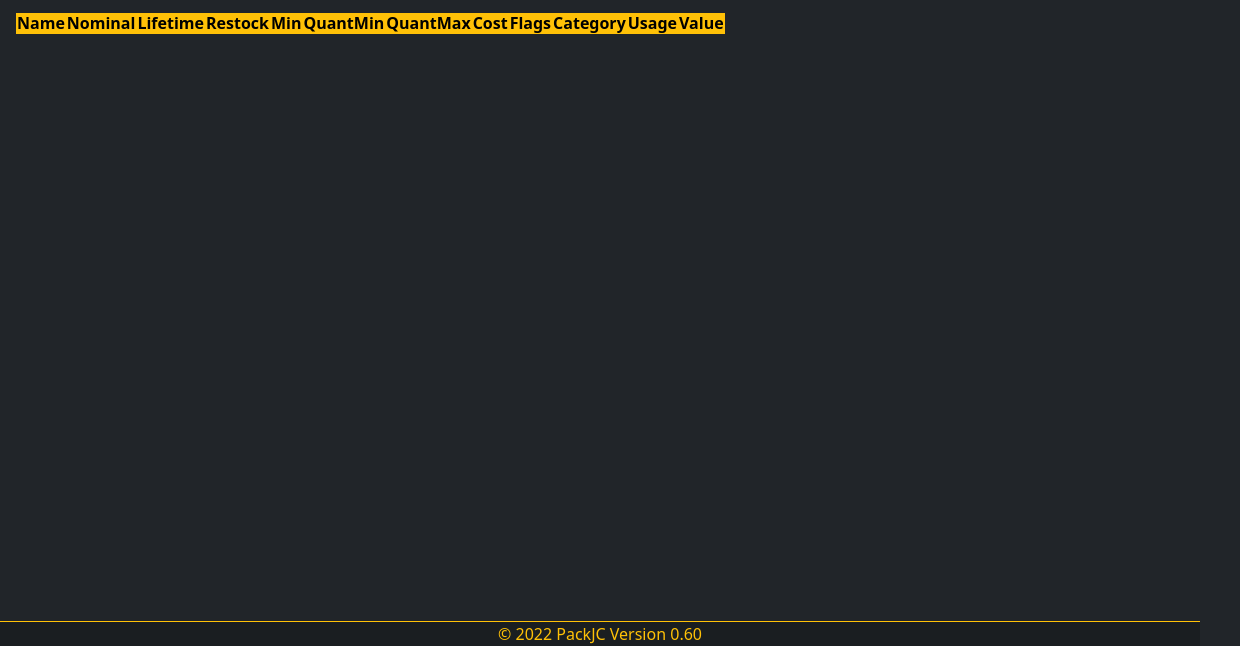
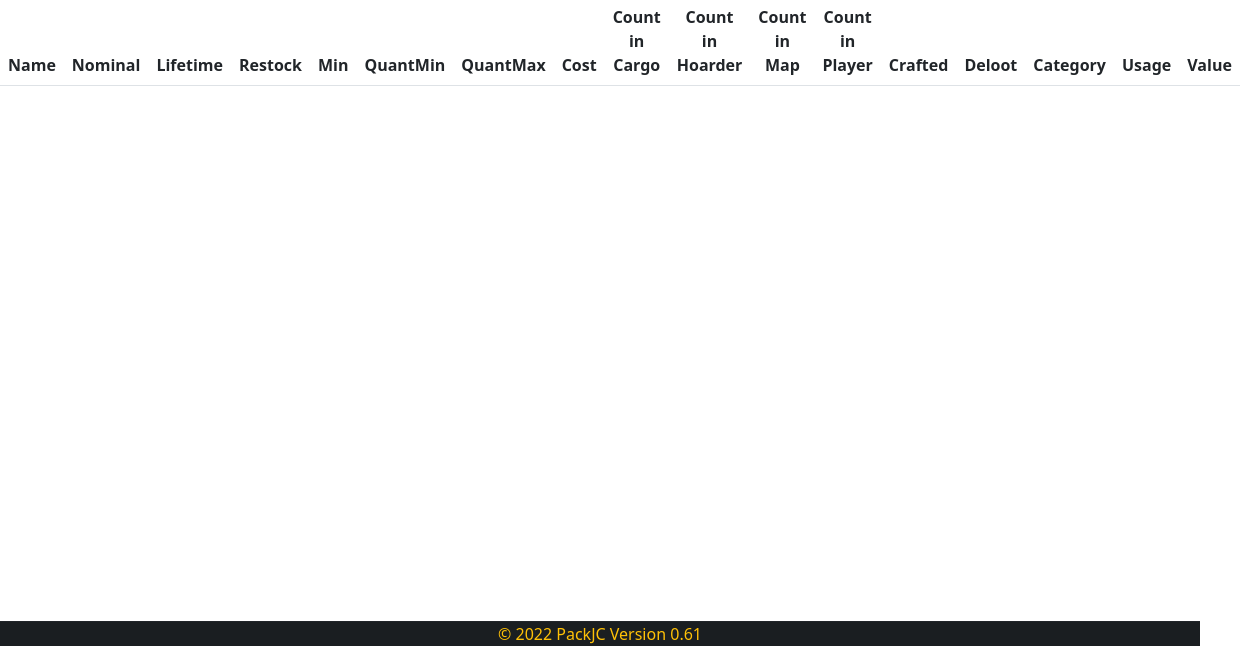
Before and after one commit to PackJC/DayZLootEditor, an Electron app: page index.html in a window 1200 px wide. Shown: the part 154-800 px from the top of the page, 1240 px wide, since content can reach past the window. Drawn offline with nearby package versions, Linux system fonts and the light colour scheme; no server answers.

Commit message:
0.61 Update
Ability to traverse through childnodes when parsing XML
Adjusted Table Styling
Added button showing file uploaded
Add Hover tips over table rows explaining what everything is
Added link to DayZ Center Loot Economy

```diff
--- a/index.html
+++ b/index.html
@@ -1,13 +1,13 @@
 <!DOCTYPE html>
-<html lang="eng" class="bg-dark">
+<html lang="eng" class="">
   <head>
     <meta charset="UTF-8">
     <link href="./node_modules/bootstrap/dist/css/bootstrap.css" rel="stylesheet" crossorigin="anonymous">
     <link href="./styles.css" rel="stylesheet">
     <title>XML Editor : DayZ Standalone</title>
   </head>
-  <body class="bg-dark text-white">
-  <nav class="navbar navbar-expand navbar-light border-warning border-bottom" style="background-color: rgba(0, 0, 0, 0.2);">
+  <body class="">
+  <nav class="navbar navbar-expand navbar-light border-dark border-bottom bg-dark" style="background-color: rgba(0, 0, 0, 0.2);">
     <ul class="navbar-nav p-0">
       <li class="nav-item align-self-center p-1">
         <img src="./media/DayZLogo.png" class="img-fluid" alt="DayZ Logo"/>
@@ -23,26 +23,38 @@
       </li>
     </ul>
   </nav>
-  <table class="bg-warning text-black m-3 p-3 h6" id="myTable">
-    <tr>
-      <th>Name</th>
-      <th>Nominal</th>
-      <th>Lifetime</th>
-      <th>Restock</th>
-      <th>Min</th>
-      <th>QuantMin</th>
-      <th>QuantMax</th>
-      <th>Cost</th>
-      <th>Flags</th>
-      <th>Category</th>
-      <th>Usage</th>
-      <th>Value</th>
+
+  <table class="table table-striped table-responsive" id="myTable">
+    <thead>
+    <tr class="justify-content-center">
+      <th title="">Name</th>
+      <th title="Amount of the item allowed on the entire map">Nominal</th>
+      <th title="Lifetime of an item once it is spawned in seconds">Lifetime</th>
+      <th title="Amount of time that will need to pass before an item is allowed to spawn again">Restock</th>
+      <th title="Amount of an item that will spawn on the map">Min</th>
+      <th title="Minimum quantity of consumable within the item">QuantMin</th>
+      <th title="Maximum quantity of consumable within the item">QuantMax</th>
+      <th title="Determines the spawn chance of an item">Cost</th>
+      <th title="Count for this weapon will include inventory of vehicles towards Max">Count in Cargo</th>
+      <th title="Count for this weapon will include inventory of containers that can be moved/placed/built by a player (barrels/sea chest/tent/backpack/protector case) towards Max">Count in Hoarder</th>
+      <th title="Count for this weapon will include items in/on map towards Max.">Count in Map</th>
+      <th title="Count for this weapon will include Player Inventory and Player Hands towards weapon Max">Count in Player</th>
+      <th title="Used only to mark player craftable items">Crafted</th>
+      <th title="Dynamic Event Loot, the items and weapons that usually spawn around Helicopter Crash Sites">Deloot</th>
+      <th title="How and where the item spawns">Category</th>
+      <th title="Group in which area an item will spawn">Usage</th>
+      <th title="How and where the item spawns">Value</th>
     </tr>
+    </thead>
+    <tbody id="myTBody">
+
+
+    </tbody>
   </table>
   </body>
-  <footer class="bg-dark text-center text-warning fixed-bottom border-warning border-top">
+  <footer class="bg-dark text-center text-warning fixed-bottom border-dark border-top">
     <div class="text-center" style="background-color: rgba(0, 0, 0, 0.2);">
-      © 2022 PackJC Version 0.60
+      © 2022 PackJC Version 0.61
     </div>
   </footer>
 </html>
@@ -54,8 +66,9 @@
   const {ipcRenderer} = require("electron");
   ipcRenderer.on("receiveDataReply",(event,data)=>{
     //console.log("successful file upload")
+    //document.getElementById('importButton').innerHTML = data                       '<td contenteditable>' + element.category[0]?.$.name  + '</td>' +
     data.types.type.forEach(element =>
-            document.getElementById( 'myTable' ).innerHTML +=
+    document.getElementById( 'myTBody' ).innerHTML +=
                     '<tr id = "row">' +
                       '<td>' + element.$.name.toString() + '</td>' +
                       '<td contenteditable>' + element.nominal + '</td>' +
@@ -65,15 +78,25 @@
                       '<td contenteditable>' + element.quantmin + '</td>' +
                       '<td contenteditable>' + element.quantmax + '</td>' +
                       '<td contenteditable>' + element.cost + '</td>' +
-                      '<td contenteditable>' + element.flags+ '</td>' +
-                      '<td contenteditable>' + element.category + '</td>' +
-                      '<td contenteditable>' + element.usage + '</td>' +
-                      '<td contenteditable>' + element.value + '</td>' +
+                      '<td contenteditable>' + element.flags[0].$.count_in_cargo + '</td>' +
+                      '<td contenteditable>' + element.flags[0].$.count_in_hoarder + '</td>' +
+                      '<td contenteditable>' + element.flags[0].$.count_in_map + '</td>' +
+                      '<td contenteditable>' + element.flags[0].$.count_in_player + '</td>' +
+                      '<td contenteditable>' + element.flags[0].$.crafted + '</td>' +
+                      '<td contenteditable>' + element.flags[0].$.deloot + '</td>' +
+                      '<td contenteditable>' + element.category?.[0].$.name  + '</td>' +
+                      //'<td contenteditable>' + element.usage?.[0].$.name  + element.usage?.[1].$.name  + element.usage?.[2].$.name  +'</td>' +
+                     // '<td contenteditable>' + element.value?.[0].$.name  + element.value?.[1].$.name  + element.value?.[2].$.name  +'</td>' +
                     '</tr>'
-    );
+
+  );
     document.querySelector('.save-btn').classList.remove('disabled')
   })
 
+  ipcRenderer.on("updateImportButton",(event,data)=>{
+    //Change import button to local file path
+    document.getElementById('getFile').innerHTML = data.toString()
+  })
   document.getElementById("getFile").addEventListener("click",getFileFunction);
   document.getElementById("saveFile").addEventListener("click", saveFileFunction);
 
--- a/main.js
+++ b/main.js
@@ -63,6 +63,7 @@ ipcMain.on("getFileEvent",(event)=>{
           localDataFile = result
         });
       event.reply("receiveDataReply",localDataFile)
+      event.reply("updateImportButton", pages)
     }
     else{
       console.warn("File was not selected!")
```
Also changed, not shown: help.html (+2 -2 lines), styles.css (line endings or trailing spaces).
